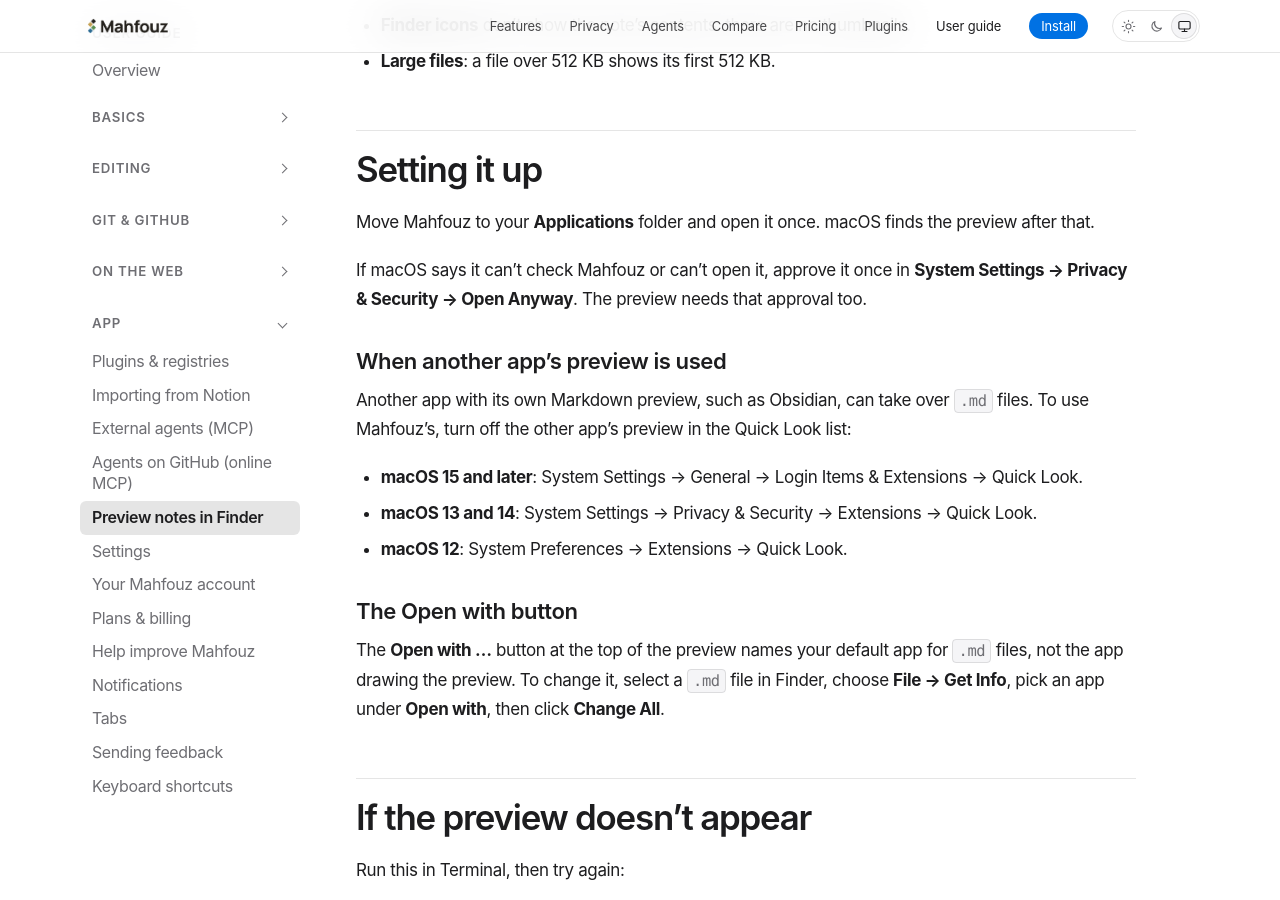
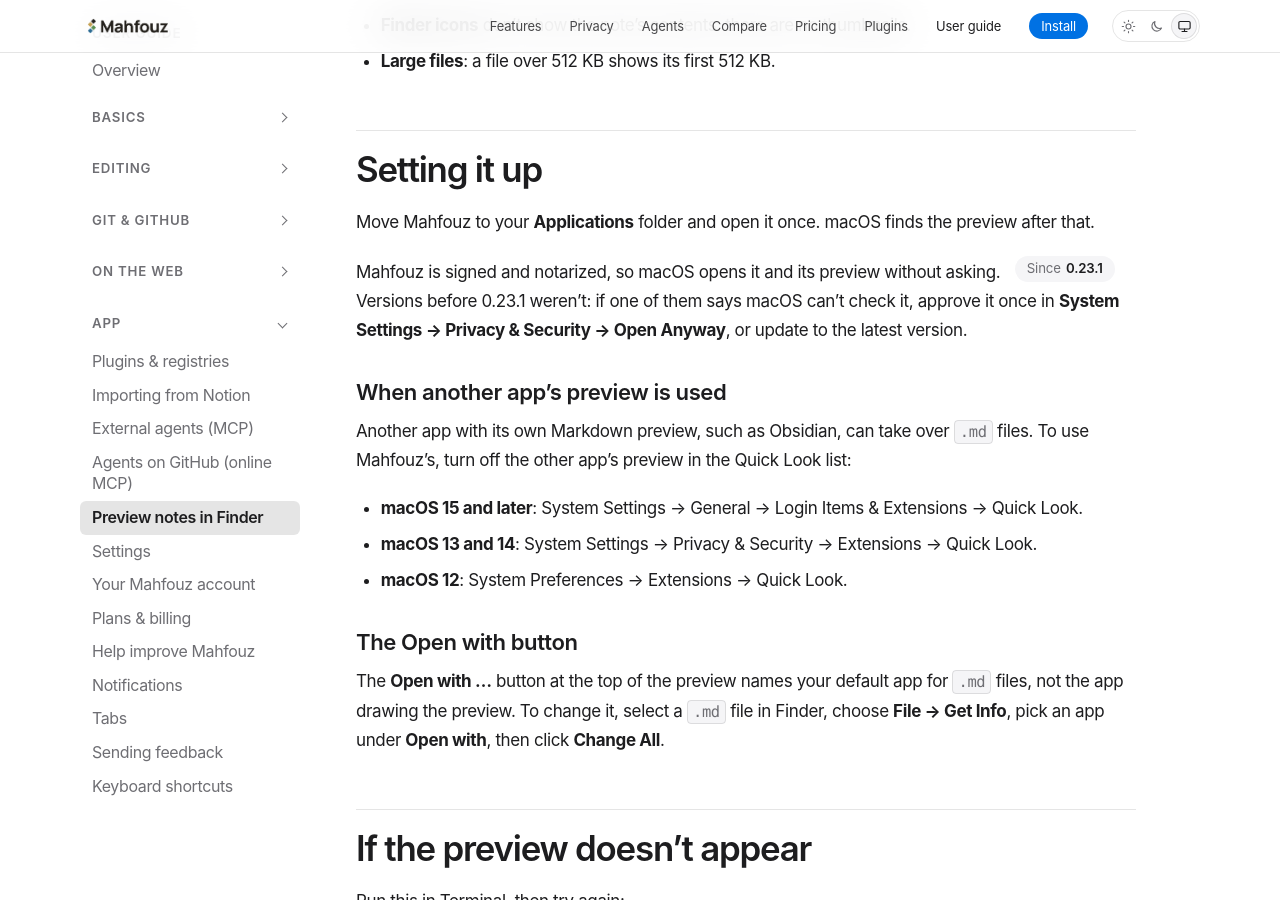
Before and after one commit to mahfouz-app/docs, a Jekyll site: the page built from guide/quick-look.md, in a window 1280 px wide and 900 px high, scrolled down 918 px. Built offline with Jekyll 4.4.1, drawn with Linux system fonts in a browser that asks for light colours.

Commit message:
docs(security): the Mac app is signed and notarized
Since 0.23.1 (app#1276), release builds are Developer ID signed,
notarized and stapled. Security says so; Quick Look's Open Anyway
advice now applies only to builds before 0.23.1.

Co-Authored-By: Claude Opus 5.5 <noreply@anthropic.com>

```diff
--- a/guide/quick-look.md
+++ b/guide/quick-look.md
@@ -43,9 +43,11 @@ Some things it doesn't show:
 Move Mahfouz to your **Applications** folder and open it once. macOS
 finds the preview after that.
 
-If macOS says it can't check Mahfouz or can't open it, approve it once in
-**System Settings → Privacy & Security → Open Anyway**. The preview needs
-that approval too.
+Mahfouz is signed and notarized, so macOS opens it and its preview
+without asking. {% include since.html v="0.23.1" %} Versions before 0.23.1
+weren't: if one of them says macOS can't check it, approve it once in
+**System Settings → Privacy & Security → Open Anyway**, or update to the
+latest version.
 
 ### When another app's preview is used
 
```
Also changed, not shown: security.md (+6 -0 lines).
